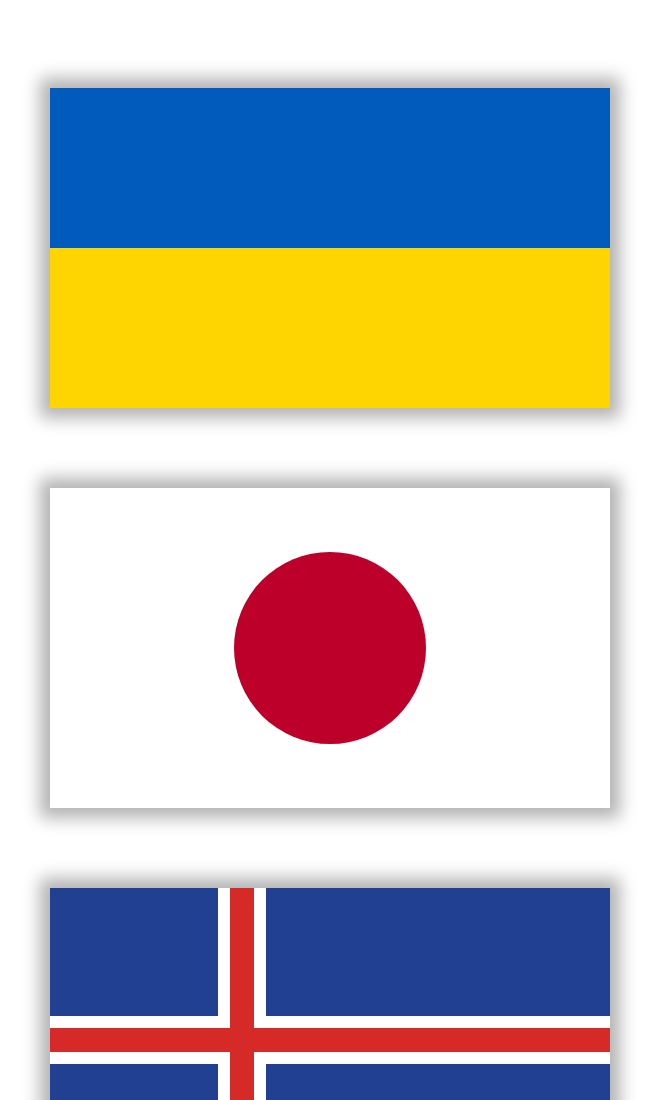
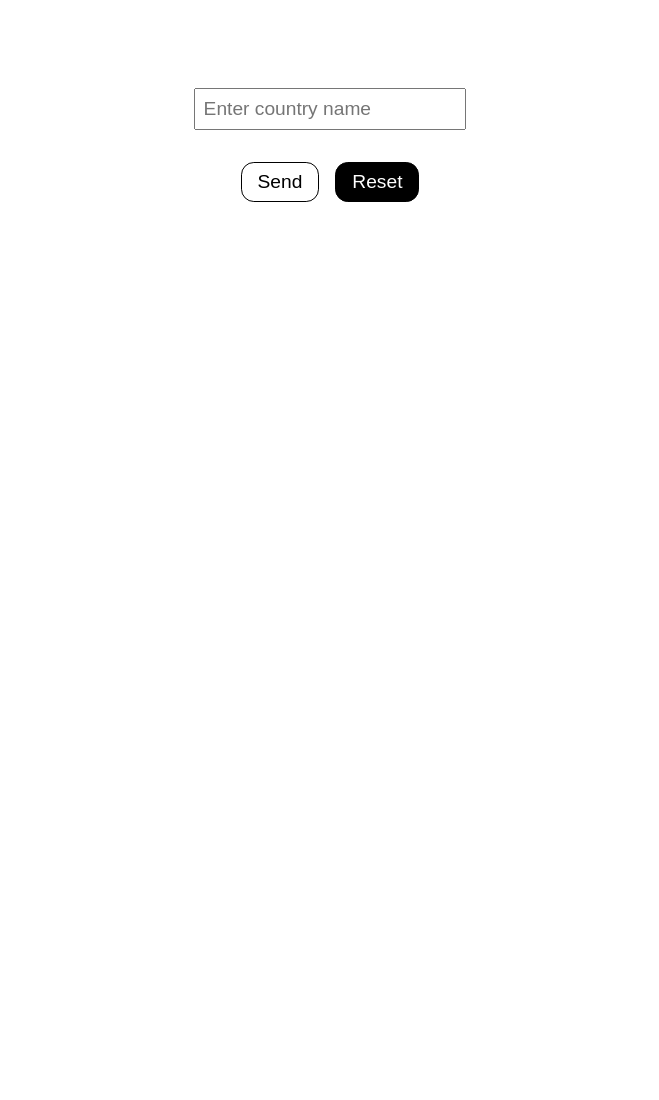
Before and after one commit to maksym-bohun/Galanix-test, a plain HTML site: page index.html in a window 1280 px wide. Shown: the top 1100 px of the page, without its empty margins (310-969 px from the left). After the commit the page ends 800 px from the top, so only its background shows below. Drawn offline with Linux system fonts and the light colour scheme.

Commit message:
created layout

```diff
--- a/index.html
+++ b/index.html
@@ -1,11 +1,17 @@
-<!-- Задание #1
+<!-- Небольшое веб-приложение, которое выводит на экран данные, полученные со стороннего API.
+Источник данных: http://universities.hipolabs.com, это данные по университетам разных стран. По ссылке https://github.com/Hipo/university-domains-list описано, как пользоваться этим API.
 
-Используя только HTML и CSS (без картинок) нужно изобразить на одной странице флаги государств:
- - Украины,
- - Японии,
- - Исландии,
- - Чехии.
-Флаги размещаем один под другим с небольшими отступами, размер каждого флага 300 пикселей в ширину. Важно соблюсти пропорции между элементами флага.
+Суть приложения в следующем:
+1) Создайте страницу, которая содержит текствое поле, кнопку «Отправить» и кнопку «Сброс».
+2) В текстовом поле человек может написать латиницей интересующую его страну (например: ukraine) и нажать на кнопку отправки. После этого происходит запрос, и на основе полученных данных, под формой строится таблица с результатами, соответствующая полям, которые есть в json-файле.
+3) Помимо полей из полученного json-файла, в таблице первой должна быть колонка с порядковым номером строки.
+4) Колонка со ссылкой на сайт университета должна показывать ссылки не текстом, а именно ссылкой.
+5) Кнопка «Сброс» очищает текстовое поле и удаляет со страницы таблицу с данными, возвращая страницу в исходный вид.
+
+BONUS:
+6) В каждом ряду таблицы добавить последней ячейкой чекбокс "Сохранить в мой список". Вверху страницы добавить счётчик, который показывает количество отмеченных чекбоксов.
+7) Сохранять состояние страницы, чтобы при перезагрузке сохранялась таблица с результатами поиска, отмеченные чекбоксы и значение счётчика. Способ хранения данных - на ваше усмотрение.
+
  -->
 
 <!DOCTYPE html>
@@ -15,140 +21,20 @@
     <meta http-equiv="X-UA-Compatible" content="IE=edge" />
     <meta name="viewport" content="width=device-width, initial-scale=1.0" />
     <title>Document</title>
-    <style>
-      section {
-        display: flex;
-        flex-direction: column;
-        gap: 5rem;
-        justify-content: center;
-        align-items: center;
-        padding: 5rem 0;
-      }
-
-      .ukraine,
-      .japan,
-      .iceland,
-      .czech {
-        width: 35rem;
-        height: 20rem;
-        box-shadow: 0 0 1rem 10px rgba(0, 0, 0, 0.3);
-      }
-
-      .ukraine {
-        display: flex;
-        flex-direction: column;
-      }
-
-      .ukraine div {
-        width: 100%;
-        height: 10rem;
-        background-color: #005bbc;
-      }
-
-      .ukraine div:nth-child(2) {
-        background-color: #ffd500;
-      }
-
-      .japan {
-        position: relative;
-        background-color: #fff;
-      }
-
-      .japan__circle {
-        background-color: #bd0029;
-        width: 12rem;
-        height: 12rem;
-        border-radius: 50%;
-        position: absolute;
-        top: 50%;
-        left: 50%;
-        transform: translate(-50%, -50%);
-      }
-
-      .iceland {
-        background-color: #224091;
-        position: relative;
-      }
-
-      .iceland:before,
-      .iceland:after {
-        content: "";
-        position: absolute;
-      }
-
-      .iceland:before {
-        width: 1.5rem;
-        height: 100%;
-        background-color: #d62a29;
-        border-left: 0.75rem solid #fff;
-        border-right: 0.75rem solid #fff;
-        left: 30%;
-        z-index: 10;
-      }
-
-      .iceland:after {
-        width: 100%;
-        height: 3rem;
-        background-color: #fff;
-        top: 40%;
-      }
-
-      .iceland__horizontal--red {
-        height: 1.5rem;
-        width: 100%;
-        position: absolute;
-        background-color: #d62a29;
-        top: 8.75rem;
-        left: 0;
-        z-index: 20;
-      }
-
-      .czech {
-        position: relative;
-      }
-
-      .czech__half {
-        background-color: #fff;
-        width: 100%;
-        height: 50%;
-      }
-
-      .czech__half:nth-child(2) {
-        background-color: #d80c13;
-      }
-
-      .czech__triangle {
-        background-color: #08437f;
-        height: 100%;
-        width: 50%;
-        position: absolute;
-        top: 0;
-        left: 0;
-        clip-path: polygon(0 0, 0% 100%, 100% 50%);
-      }
-    </style>
+    <link rel="stylesheet" href="styles.css" />
   </head>
   <body>
-    <section>
-      <div class="ukraine">
-        <div></div>
-        <div></div>
+    <main>
+      <input
+        type="text"
+        class="input"
+        pattern="[a-zA-Z]*"
+        placeholder="Enter country name"
+      />
+      <div class="actions">
+        <button class="btn send-btn">Send</button>
+        <button class="btn cancel-btn">Reset</button>
       </div>
-
-      <div class="japan">
-        <div class="japan__flag"></div>
-        <div class="japan__circle"></div>
-      </div>
-
-      <div class="iceland">
-        <div class="iceland__horizontal--red"></div>
-      </div>
-
-      <div class="czech">
-        <div class="czech__half"></div>
-        <div class="czech__half"></div>
-        <div class="czech__triangle"></div>
-      </div>
-    </section>
+    </main>
   </body>
 </html>
--- /dev/null
+++ b/styles.css
@@ -0,0 +1,45 @@
+main {
+  display: flex;
+  text-align: center;
+  flex-direction: column;
+  align-items: center;
+  gap: 2rem;
+  padding: 5rem 0;
+}
+
+.actions {
+  display: flex;
+  gap: 1rem;
+}
+
+.input {
+  width: 20%;
+  font-size: 1.2rem;
+  padding: 0.5rem;
+}
+
+.btn {
+  background-color: transparent;
+  border: 1px solid #000;
+  font-size: 1.2rem;
+  padding: 0.5rem 1rem;
+  border-radius: 0.8rem;
+  transition: all 0.3s;
+}
+
+.send-btn:hover {
+  background-color: #000;
+  cursor: pointer;
+  color: #fff;
+}
+
+.cancel-btn {
+  background-color: #000;
+  cursor: pointer;
+  color: #fff;
+}
+
+.cancel-btn:hover {
+  background-color: #fff;
+  color: #000;
+}
```
